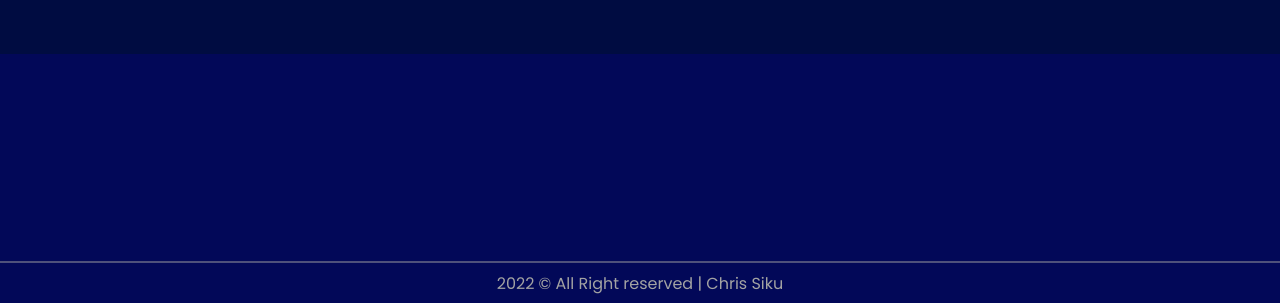
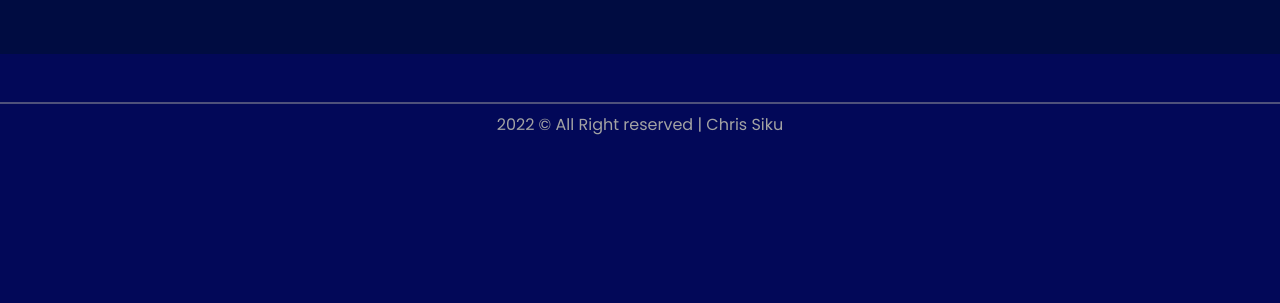
Before and after one commit to Chrissiku/my-portfolio, a React (Create React App) app: page / in a window 1280 px wide. Shown: the part 3872-4175 px from the top of the page. After the commit the page ends 4024 px from the top, so only its background shows below. Built offline with nearby package versions, Linux system fonts and the light colour scheme; some icons are missing.

Commit message:
Refactor footer section

```diff
--- a/src/App.css
+++ b/src/App.css
@@ -661,13 +661,21 @@ section.contact .contact-cards .contact-form button {
   justify-content: center;
   flex-wrap: wrap;
   align-items: center;
-  gap: 0.8rem;
+  gap: 1rem;
   width: 100%;
 }
 
 .footer span {
   width: 100%;
   text-align: center;
+}
+
+.footer a {
+  cursor: pointer;
+}
+
+.footer a:hover > i {
+  color: var(--text-secondary);
 }
 
 @media screen and (min-width: 768px) {
--- a/src/Components/Footer/Footer.js
+++ b/src/Components/Footer/Footer.js
@@ -1,22 +1,18 @@
-import Icon from "react-icons-kit";
-import { thLarge } from "react-icons-kit/fa/thLarge";
-import ParticlesBg from "particles-bg";
+import { contactInfo } from "../Contact/contactInfo";
 
 const Footer = () => {
   return (
     <>
       <div className="footer">
         <div className="social">
-          <Icon icon={thLarge} size={20} />
-          <Icon icon={thLarge} size={20} />
-          <Icon icon={thLarge} size={20} />
-          <Icon icon={thLarge} size={20} />
-          <Icon icon={thLarge} size={20} />
-          <Icon icon={thLarge} size={20} />
+          {contactInfo.map((contact) => (
+            <a target="_blanc" key={contact.id} href={contact.value}>
+              {contact.icon}
+            </a>
+          ))}
         </div>
         <div className="line"></div>
         <span>2022 &copy; All Right reserved | Chris Siku</span>
-        <ParticlesBg num={20} type="cobweb" bg={true} color="#0ab4e7" />
       </div>
     </>
   );
--- a/src/Components/Work/Work.js
+++ b/src/Components/Work/Work.js
@@ -47,7 +47,7 @@ const Work = () => {
               <p>
                 {work.text.substring(0, 90)}
                 {" . . . "}
-                <a className="read-more" href="true">
+                <a className="read-more" href="/">
                   Read more
                 </a>
               </p>
```
